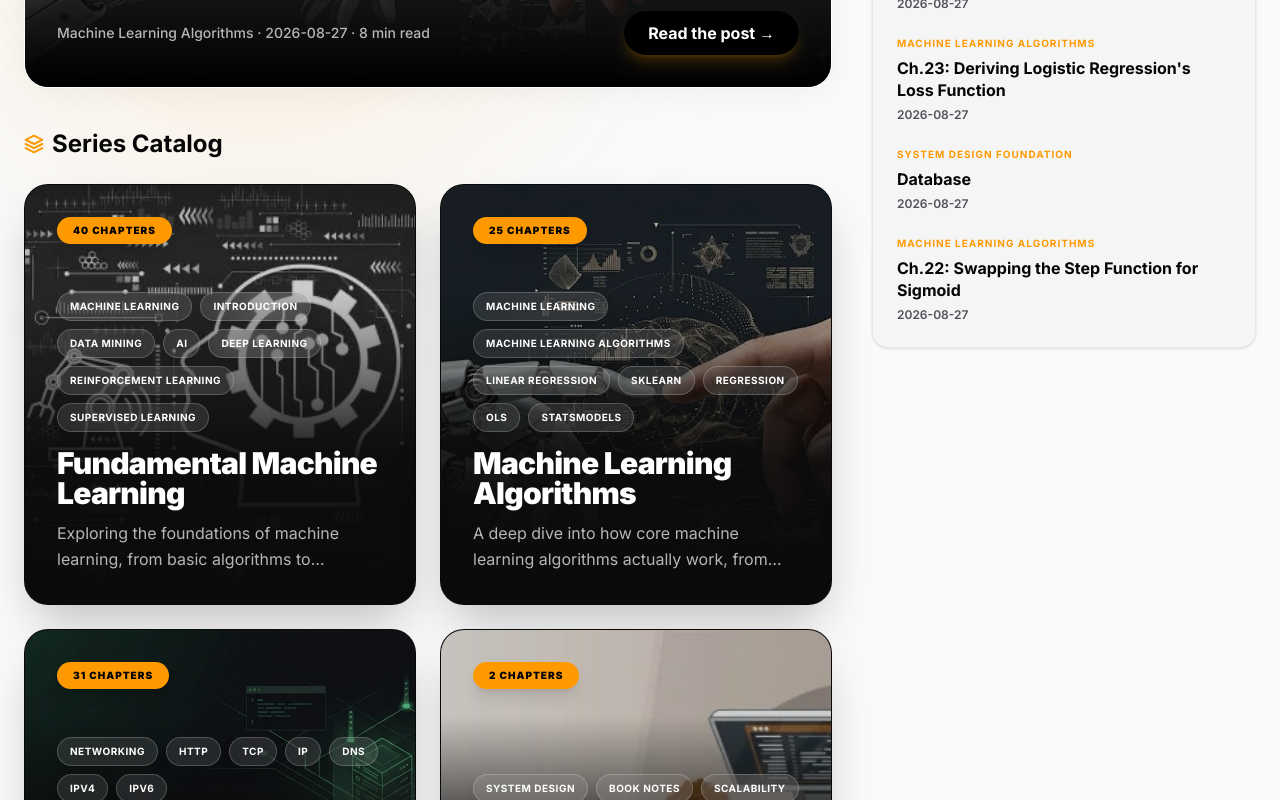
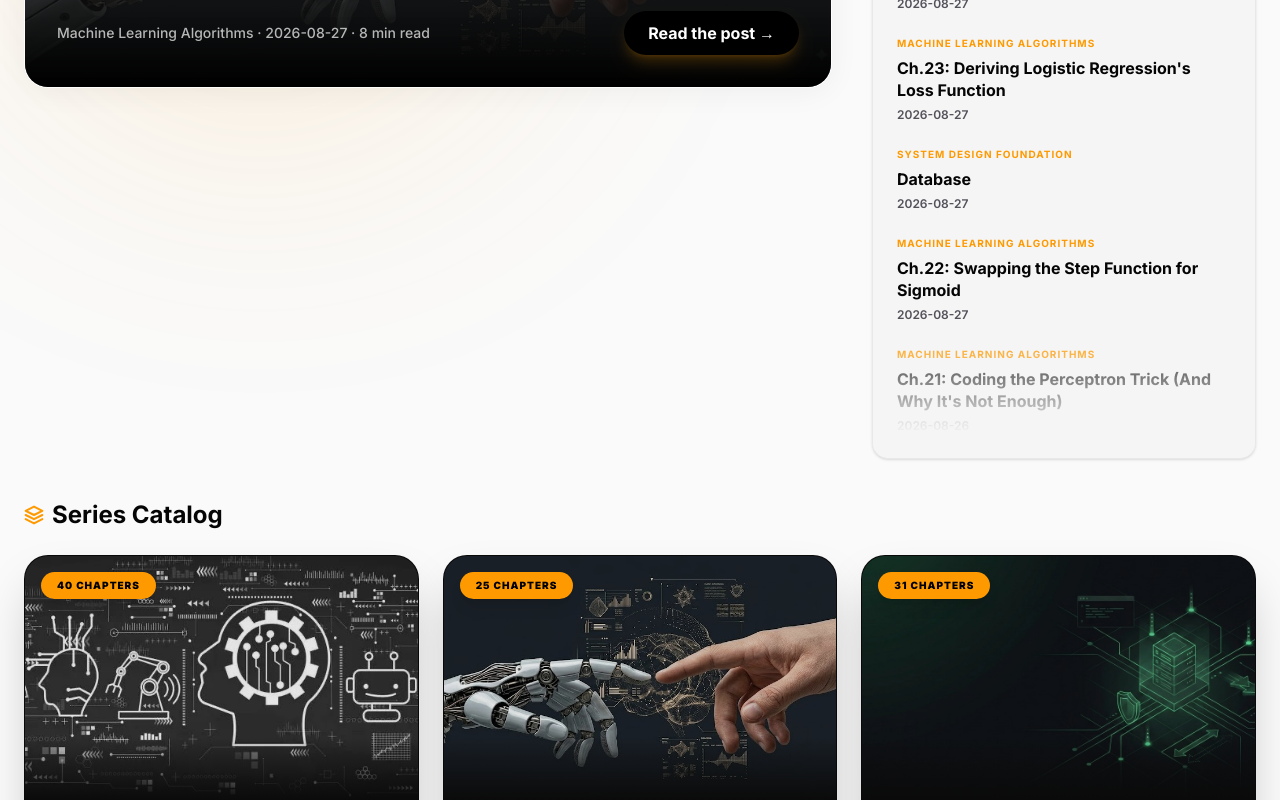
Before and after one commit to ayuslharora/blog-ayuslh, a Next.js app: page / in a window 1280 px wide. Shown: the part 420-1220 px from the top of the page. Built offline with nearby package versions, Linux system fonts and the light colour scheme.

Commit message:
Homepage: cap Latest Posts sidebar height, full-width 3-col Series Catalog with image-header cards

```diff
--- a/src/app/page.tsx
+++ b/src/app/page.tsx
@@ -67,15 +67,15 @@ export default function Home() {
         )}
 
         {/* Right Column (Sidebar) - Stacked middle on mobile */}
-        <div className="lg:col-span-1 lg:row-span-2 space-y-8">
-          {/* Latest Posts */}
-          <div className="rounded-2xl border border-black/5 dark:border-white/10 bg-black/[0.02] dark:bg-zinc-900 p-6 shadow-sm">
-            <h3 className="font-bold text-lg mb-6 border-b border-black/5 dark:border-white/10 pb-3 flex items-center gap-2">
+        <div className="lg:col-span-1">
+          {/* Latest Posts - height-capped to the banner on desktop, scrolls internally */}
+          <div className="rounded-2xl border border-black/5 dark:border-white/10 bg-black/[0.02] dark:bg-zinc-900 p-6 shadow-sm flex flex-col lg:h-full">
+            <h3 className="font-bold text-lg mb-6 border-b border-black/5 dark:border-white/10 pb-3 flex items-center gap-2 shrink-0">
               <svg width="18" height="18" viewBox="0 0 24 24" fill="none" stroke="currentColor" className="text-amber-500" strokeWidth="2.5" strokeLinecap="round" strokeLinejoin="round"><path d="M12 2L2 7l10 5 10-5-10-5z"></path><path d="M2 17l10 5 10-5"></path><path d="M2 12l10 5 10-5"></path></svg>
               Latest Posts
             </h3>
-            <div className="flex flex-col gap-6">
-              {recentPosts.slice(0, 5).map((post) => (
+            <div className="flex flex-col gap-6 lg:flex-1 lg:min-h-0 lg:overflow-y-auto lg:pr-2 lg:[mask-image:linear-gradient(to_bottom,black_82%,transparent_100%)]">
+              {recentPosts.map((post) => (
                 <Link
                   key={`${post.series}/${post.slug}`}
                   href={`/${post.series}/${post.slug}`}
@@ -97,47 +97,45 @@ export default function Home() {
         </div>
 
         {/* Series Catalog */}
-        <div className="lg:col-span-2">
+        <div className="lg:col-span-3">
           <h2 className="text-2xl font-bold mb-6 flex items-center gap-2">
             <svg width="20" height="20" viewBox="0 0 24 24" fill="none" stroke="currentColor" className="text-amber-500" strokeWidth="2.5" strokeLinecap="round" strokeLinejoin="round"><polygon points="12 2 2 7 12 12 22 7 12 2"></polygon><polyline points="2 17 12 22 22 17"></polyline><polyline points="2 12 12 17 22 12"></polyline></svg>
             Series Catalog
           </h2>
-          <div className="grid grid-cols-1 sm:grid-cols-2 gap-6">
+          <div className="grid grid-cols-1 sm:grid-cols-2 lg:grid-cols-3 gap-6">
             {series.map((s) => {
               const seriesPosts = getPostsBySeries(s);
               const seriesTags = Array.from(new Set(seriesPosts.flatMap((p) => p.tags)));
 
               return (
-                <Link key={s} href={`/${s}`} className="relative flex flex-col rounded-3xl border border-black/10 dark:border-white/10 bg-[#0a0a0a] overflow-hidden group min-h-[300px] shadow-2xl transition-transform hover:-translate-y-1.5 duration-500">
-                   {/* Background Image Container */}
-                   <div className="absolute inset-0 overflow-hidden">
+                <Link key={s} href={`/${s}`} className="group flex flex-col rounded-3xl border border-black/10 dark:border-white/10 bg-[#0a0a0a] overflow-hidden shadow-2xl transition-transform hover:-translate-y-1.5 duration-500">
+                   {/* Image header - fixed ratio, fully visible */}
+                   <div className="relative aspect-[16/10] w-full overflow-hidden bg-[#0a0a0a]">
                      {hasCover(s) && (
                        <Image
                          src={`/covers/${s}.jpg`}
                          alt={getSeriesTitle(s)}
                          fill
-                         className="object-cover object-top opacity-80 group-hover:opacity-100 transition-all duration-700 group-hover:scale-105"
+                         className="object-cover object-center opacity-90 group-hover:opacity-100 transition-all duration-700 group-hover:scale-105"
                        />
                      )}
-                     {/* Deep gradients blending into the dark #0a0a0a base */}
-                     <div className="absolute inset-0 bg-gradient-to-t from-[#0a0a0a] via-[#0a0a0a]/90 via-35% to-[#0a0a0a]/0 to-75%" />
+                     {/* Short blend into the card body */}
+                     <div className="absolute inset-x-0 bottom-0 h-16 bg-gradient-to-t from-[#0a0a0a] to-transparent" />
+                     {/* Chapter badge */}
+                     <div className="absolute top-4 left-4 px-4 py-1.5 rounded-full bg-amber-500 text-black text-[10px] font-black uppercase tracking-widest shadow-lg">
+                       {seriesPosts.length} {seriesPosts.length === 1 ? 'Chapter' : 'Chapters'}
+                     </div>
                    </div>
 
-                   {/* Content Container */}
-                   <div className="relative z-10 flex flex-col h-full p-6 md:p-8">
-                     {/* Top Badge */}
-                     <div className="self-start px-4 py-1.5 rounded-full bg-amber-500 text-black text-[10px] font-black uppercase tracking-widest shadow-lg">
-                       {seriesPosts.length} {seriesPosts.length === 1 ? 'Chapter' : 'Chapters'}
-                     </div>
-
-                     <div className="mt-auto pt-12">
-                       {/* Floating Frosted Tags */}
+                   {/* Content panel */}
+                   <div className="flex flex-col flex-1 p-6">
+                     {/* Frosted Tags */}
                      {seriesTags.length > 0 && (
                        <div className="flex flex-wrap gap-2 mb-4">
-                           {seriesTags.slice(0, 7).map((tag) => (
+                         {seriesTags.slice(0, 5).map((tag) => (
                            <span
                              key={tag}
-                               className="px-3 py-1.5 rounded-full bg-white/10 backdrop-blur-xl border border-white/20 text-white text-[9px] sm:text-[10px] font-bold uppercase tracking-wider shadow-lg"
+                             className="px-3 py-1 rounded-full bg-white/10 border border-white/20 text-white text-[9px] sm:text-[10px] font-bold uppercase tracking-wider"
                            >
                              {formatTagLabel(tag)}
                            </span>
@@ -145,16 +143,15 @@ export default function Home() {
                        </div>
                      )}
 
-                       {/* Massive Title */}
-                       <h3 className="text-2xl md:text-3xl font-black text-white mb-3 tracking-tight leading-none group-hover:text-amber-500 transition-colors">
+                     {/* Title */}
+                     <h3 className="text-xl md:text-2xl font-black text-white mb-2 tracking-tight leading-tight group-hover:text-amber-500 transition-colors">
                        {getSeriesTitle(s)}
                      </h3>
 
                      {/* Description */}
-                       <p className="text-sm md:text-base text-white/70 leading-relaxed max-w-2xl line-clamp-2">
+                     <p className="text-sm text-white/70 leading-relaxed line-clamp-2">
                        {getSeriesDescription(s)}
                      </p>
-                     </div>
                    </div>
                 </Link>
               );
```
Lines whose indentation alone changed are shown as unchanged.
